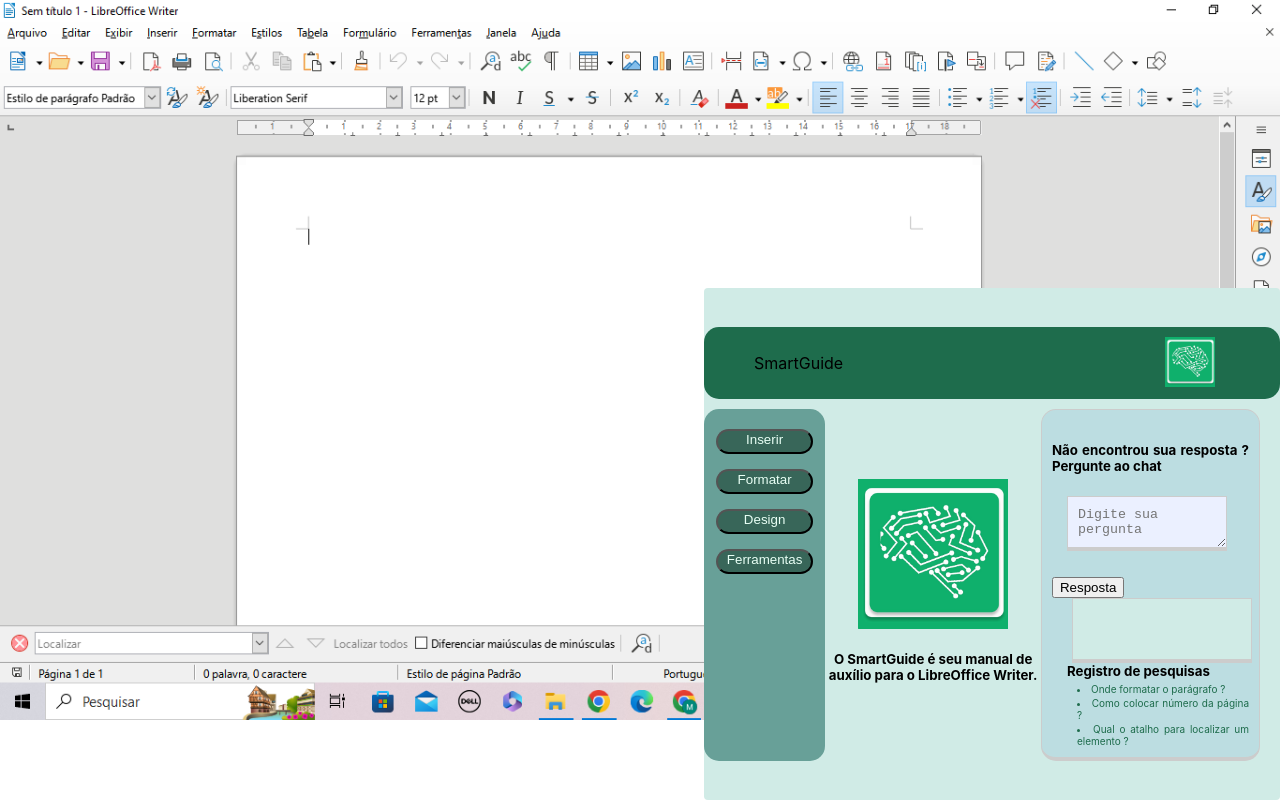
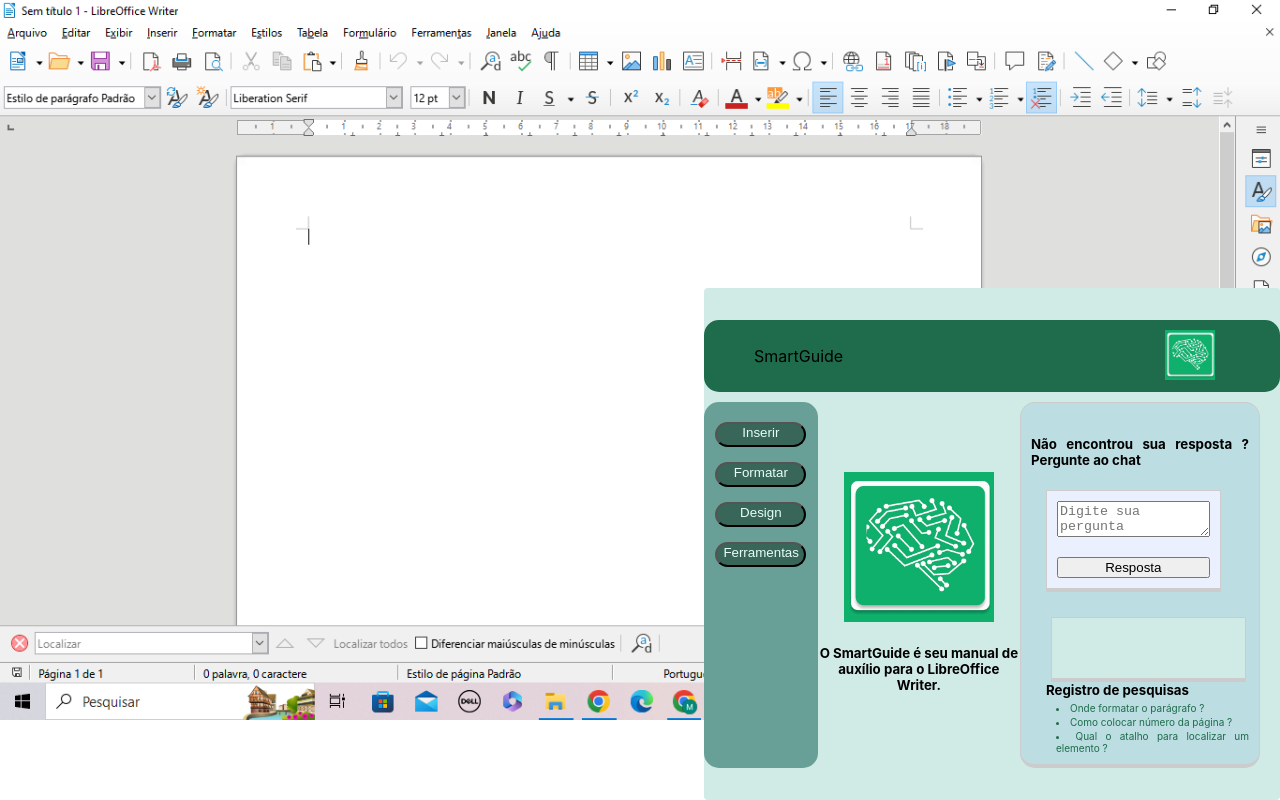
Before and after one commit to Marcusviniciuscardoso/chatManual, a React (Create React App) app: page / in a window 1280 px wide. Both pictures are taken after a click on the button "ÍCONE". Built offline with nearby package versions, Linux system fonts and the light colour scheme.

Commit message:
fix: gitignore-add

```diff
--- a/src/App.tsx
+++ b/src/App.tsx
@@ -77,8 +77,9 @@
           <div className="card-chat">
             <div>
               <h5>Não encontrou sua resposta ? Pergunte ao chat</h5>
+              <div className="card-chat-input">
                 <textarea
-                    className="card-chat-input"
+                    className="form-control"
                     placeholder="Digite sua pergunta"
                     value={currentQuestion}
                     onChange={(e) => setCurrentQuestion(e.target.value)}
@@ -86,6 +87,7 @@
                   <button className="btn" onClick={() => generateResponse(currentQuestion)}>
                     Resposta
                   </button>
+              </div>
               <div className="card-chat-output">
                 {currentQuestion && (
                   <div className="answer-section">
```
Also changed, not shown: 1 other file (tests, documents, lock files or other folders).
